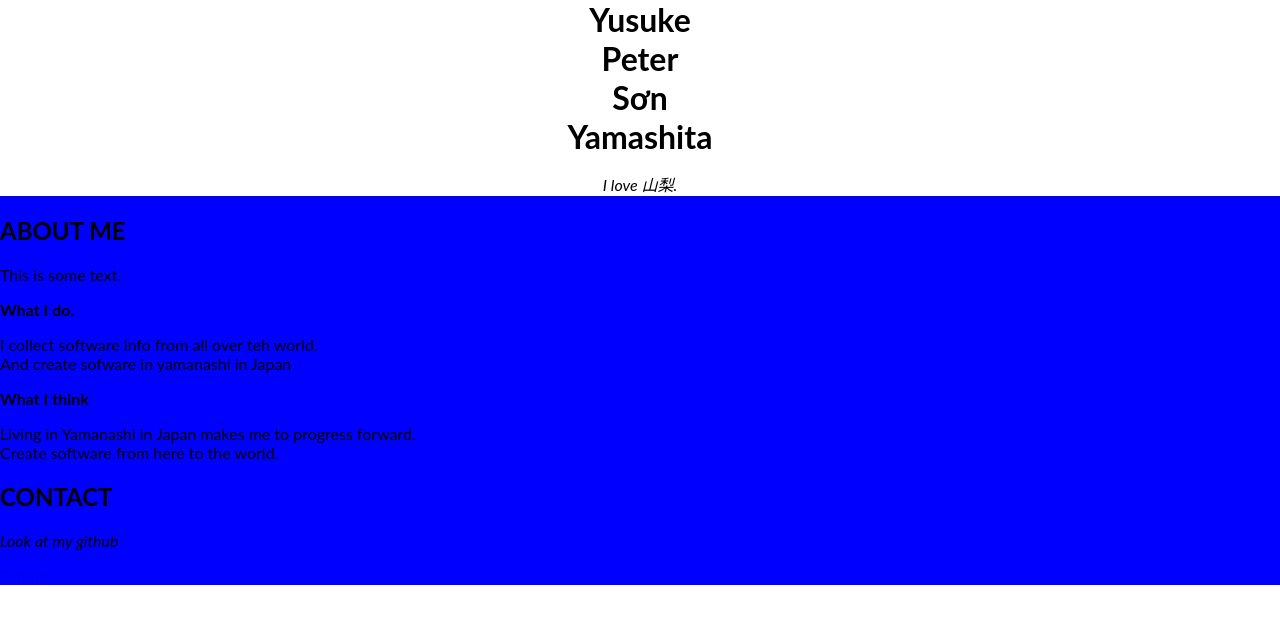
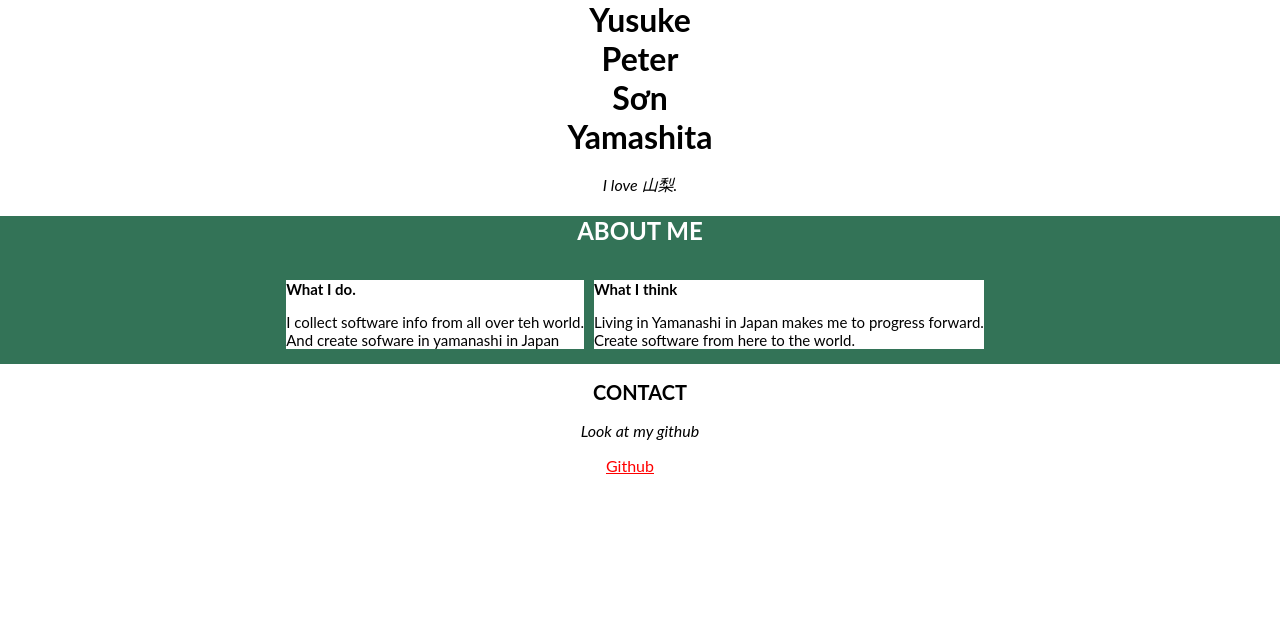
Before and after one commit to PeterYusuke/sorobacker, a Django app: page / in a window 1280 px wide. Shown: the part 47-671 px from the top of the page. Run offline with Django 3.2, Linux system fonts and the light colour scheme; style sheets or scripts are compiled from the project's sources.

Commit message:
complete first website

```diff
--- /dev/null
+++ b/sorobacus/scss/_constants.scss
@@ -0,0 +1 @@
+$base-color: #337357;
--- a/sorobacus/scss/_nav.scss
+++ b/sorobacus/scss/_nav.scss
@@ -1,6 +1,8 @@
+
+@import 'constants';
 
 nav{
-    background-color: #337357;
+    background-color: $base-color;
     list-style-type: none;
     margin: 0;
     padding: 0;
--- a/sorobacus/scss/index.scss
+++ b/sorobacus/scss/index.scss
@@ -1,15 +1,16 @@
 
 @import 'body';
 @import 'nav';
+@import 'constants';
 
 .main-content{
-    background-color: blue;
     margin-top: 0px;
 }
 
 .introduction{
     background-color: white;
 }
+
 
 
 .name-item{
@@ -20,3 +21,49 @@
 .description{
     text-align: center;
 }
+
+.container-about{
+    margin: auto;
+    background-color: $base-color;
+}
+
+.about-txt{
+    color: white;
+    text-align: center;
+}
+
+.row{
+    display: grid;
+    grid-template-columns: auto auto auto;
+    grid-gap: 10px;
+    justify-content: center;
+    .co1{
+        grid-column-start: 1;
+        grid-column-end: 2;
+    }
+
+    .col2{
+        grid-column-start: 2;
+        grid-column-end: 2;
+    }
+}
+
+.container-description{
+    background-color: white;
+    p{
+        font-size: 15px;
+    }
+}
+
+.contact{
+    text-align: center;
+    h2{
+        font-size: 20px;
+    };
+    a{
+    }
+}
+
+.btn-github{
+    color: red;
+}
--- a/sorobacus/templates/home.html
+++ b/sorobacus/templates/home.html
@@ -13,13 +13,12 @@
   </div>
 
   <!--middle container-->
-  <div class="container bg-success">
-    <h2 class="display-5 text-center text-center text-white">ABOUT ME</h2>
-    <p class="text-white text-center">This is some text.</p>
+  <div class="container-about">
+    <h2 class="about-txt">ABOUT ME</h2>
 
     <div class="row">
-      <div class="col order-last margin-top">
-        <div class="container bg-white">
+      <div class="col1">
+        <div class="container-description">
           <p><b>What I do.</b></p>
           <p>
             I collect software info from all over teh world.<br />
@@ -27,8 +26,8 @@
           </p>
         </div>
       </div>
-      <div class="col">
-        <div class="container bg-white">
+      <div class="col2">
+        <div class="container-description">
           <p><b>What I think</b></p>
           <p>
             Living in Yamanashi in Japan makes me to progress forward.<br />
@@ -40,17 +39,15 @@
   </div>
 
   <!-- The Contact Section -->
-  <div class="container" style="max-width: 800px" id="contact">
+  <div class="contact">
     <h2 class="display-5 text-center text-center">CONTACT</h2>
     <p class="fs-6 text-center"><i>Look at my github</i></p>
     <div class="row justify-content-center">
       <a
         href="https://github.com/PeterYusuke"
-        target="_blank"
-        rel="noopener"
-        class="btn btn-outline-dark"
-        >Github</a
-      >
+        class="btn-github"
+        >Github
+      </a>
     </div>
   </div>
 </div>
```
Also changed, not shown: sorobacus/scss/index.css (deleted, +0 -47 lines), 1 other file.
